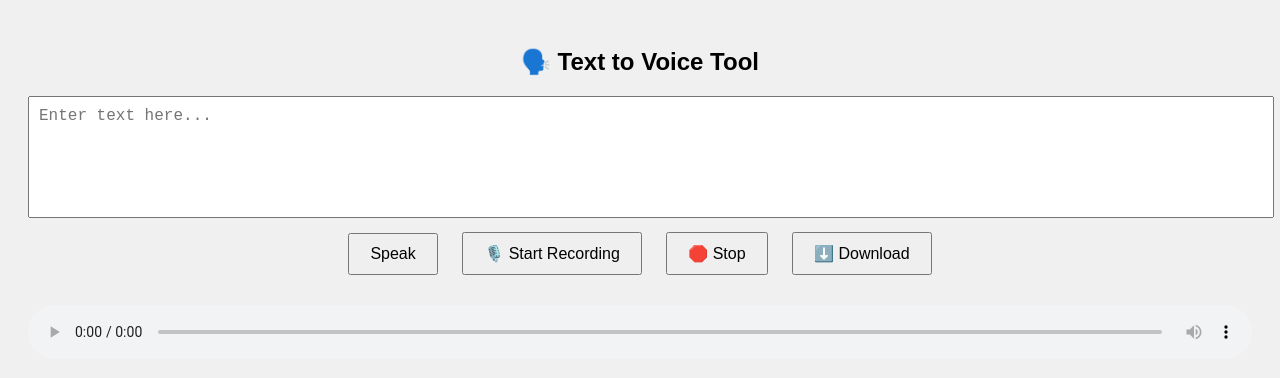
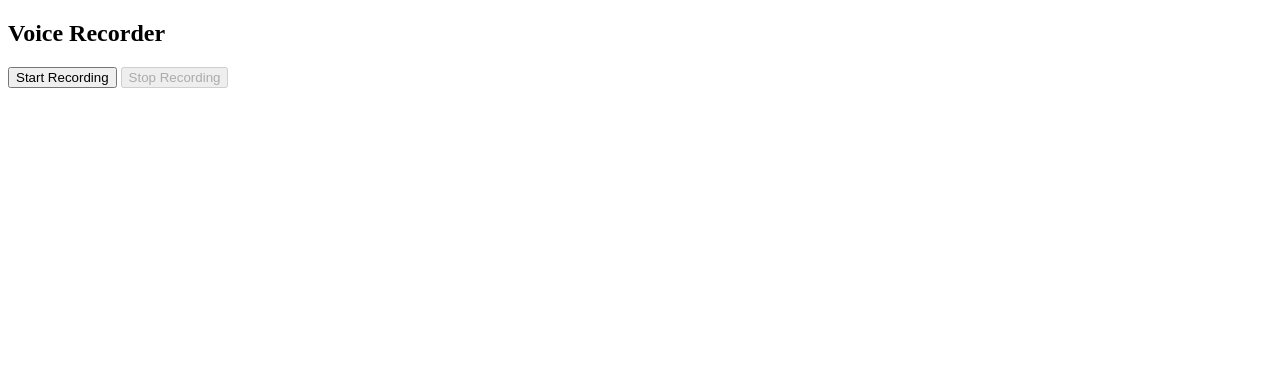
Before and after one commit to neewpali/text-to-voice, a plain HTML site: page index.html in a window 1280 px wide. Drawn offline with Linux system fonts and the light colour scheme.

Commit message:
Update index.html

```diff
--- a/index.html
+++ b/index.html
@@ -1,106 +1,53 @@
 <!DOCTYPE html>
 <html lang="en">
 <head>
-  <meta charset="UTF-8" />
-  <meta name="viewport" content="width=device-width, initial-scale=1.0"/>
-  <title>Text to Voice Tool</title>
-  <style>
-    body {
-      font-family: Arial, sans-serif;
-      padding: 20px;
-      background: #f0f0f0;
-      text-align: center;
-    }
-    textarea {
-      width: 100%;
-      height: 100px;
-      font-size: 16px;
-      padding: 10px;
-      resize: none;
-    }
-    button {
-      margin: 10px;
-      padding: 10px 20px;
-      font-size: 16px;
-      cursor: pointer;
-    }
-    audio {
-      margin-top: 20px;
-      width: 100%;
-    }
-  </style>
+  <meta charset="UTF-8">
+  <title>Voice Recorder</title>
 </head>
 <body>
-
-  <h2>🗣️ Text to Voice Tool</h2>
-
-  <textarea id="textInput" placeholder="Enter text here..."></textarea><br/>
-
-  <button onclick="speakText()">Speak</button>
-  <button onclick="startRecording()">🎙️ Start Recording</button>
-  <button onclick="stopRecording()">🛑 Stop</button>
-  <button onclick="downloadRecording()">⬇️ Download</button>
-
-  <audio id="audioPlayer" controls></audio>
+  <h2>Voice Recorder</h2>
+  <button id="start">Start Recording</button>
+  <button id="stop" disabled>Stop Recording</button>
+  <a id="downloadLink" style="display:none;">Download</a>
 
   <script>
-    let synth = window.speechSynthesis;
     let mediaRecorder;
-    let recordedChunks = [];
+    let audioChunks = [];
 
-    function speakText() {
-      const text = document.getElementById("textInput").value;
-      const utterance = new SpeechSynthesisUtterance(text);
-      synth.speak(utterance);
-    }
+    document.getElementById("start").onclick = async function () {
+      try {
+        const stream = await navigator.mediaDevices.getUserMedia({ audio: true });
+        mediaRecorder = new MediaRecorder(stream);
+        mediaRecorder.start();
+        audioChunks = [];
 
-    async function startRecording() {
-      try {
-        const stream = await navigator.mediaDevices.getDisplayMedia({ audio: true, video: false });
-        mediaRecorder = new MediaRecorder(stream);
-        recordedChunks = [];
-
-        mediaRecorder.ondataavailable = (e) => {
-          if (e.data.size > 0) recordedChunks.push(e.data);
+        mediaRecorder.ondataavailable = event => {
+          audioChunks.push(event.data);
         };
 
         mediaRecorder.onstop = () => {
-          const blob = new Blob(recordedChunks, { type: 'audio/webm' });
+          const blob = new Blob(audioChunks, { type: 'audio/wav' });
           const url = URL.createObjectURL(blob);
-          document.getElementById("audioPlayer").src = url;
-          document.getElementById("audioPlayer").play();
+          const downloadLink = document.getElementById('downloadLink');
+          downloadLink.href = url;
+          downloadLink.download = 'recording.wav';
+          downloadLink.textContent = 'Download Recording';
+          downloadLink.style.display = 'inline';
         };
 
-        mediaRecorder.start();
-        alert("Recording started!");
-      } catch (err) {
-        alert("Recording failed: " + err.message);
+        document.getElementById("start").disabled = true;
+        document.getElementById("stop").disabled = false;
+      } catch (error) {
+        alert("Microphone access denied or not supported.");
+        console.error(error);
       }
-    }
+    };
 
-    function stopRecording() {
-      if (mediaRecorder && mediaRecorder.state !== "inactive") {
-        mediaRecorder.stop();
-        alert("Recording stopped.");
-      } else {
-        alert("No active recording.");
-      }
-    }
-
-    function downloadRecording() {
-      if (recordedChunks.length === 0) {
-        alert("Nothing to download.");
-        return;
-      }
-
-      const blob = new Blob(recordedChunks, { type: 'audio/webm' });
-      const url = URL.createObjectURL(blob);
-      const a = document.createElement('a');
-      a.href = url;
-      a.download = 'recording.webm';
-      a.click();
-    }
+    document.getElementById("stop").onclick = function () {
+      mediaRecorder.stop();
+      document.getElementById("start").disabled = false;
+      document.getElementById("stop").disabled = true;
+    };
   </script>
-
 </body>
 </html>
```
